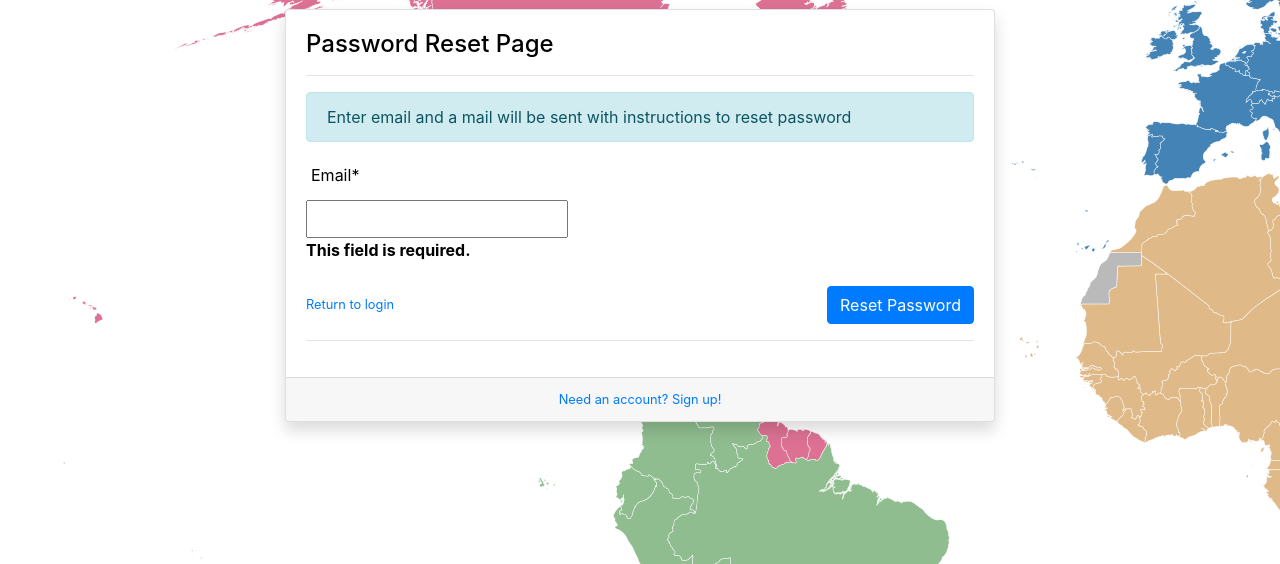
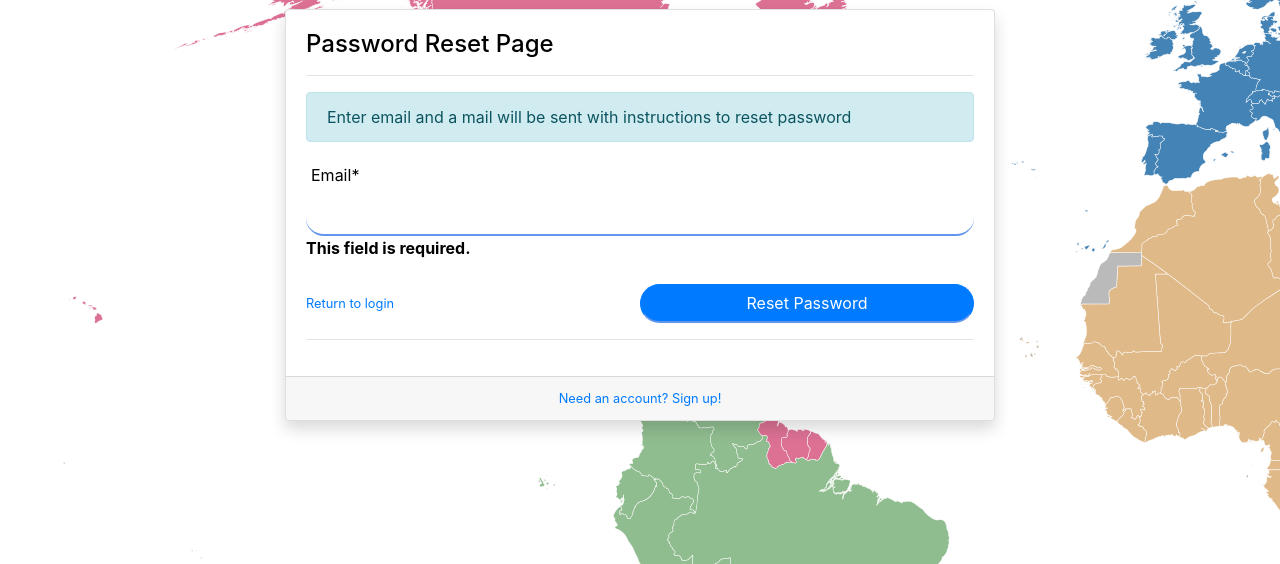
Before and after one commit to Kevin-Sambuli/user-app, a Django app: page /accounts/password_reset/ in a window 1280 px wide. Shown: the part 162-726 px from the top of the page. Run offline with Django 3.2, Linux system fonts and the light colour scheme; some libraries are stand-ins or nearby versions.

Commit message:
Updated password reset form and confirmation template

```diff
--- a/templates/accounts/password_reset_form.html
+++ b/templates/accounts/password_reset_form.html
@@ -1,6 +1,23 @@
 {% extends 'base.html' %}
 {% block title %}Password Reset Page{% endblock %}
 {% load crispy_forms_tags %}
+
+{% block stylesheet %}
+    <style>
+        input[type=email] {
+            border: none;
+            width: 100%;
+            border-bottom: 2px solid cornflowerblue;
+            border-radius: 50px;
+        }
+         input[type=submit] {
+              width: 50%;
+            border-radius: 50px;
+            border-bottom: 2px solid cornflowerblue;
+        }
+
+    </style>
+{% endblock %}
 
 
 {% block content %}
```
Also changed, not shown: templates/accounts/password_reset_confirm.html (+33 -1 lines).
